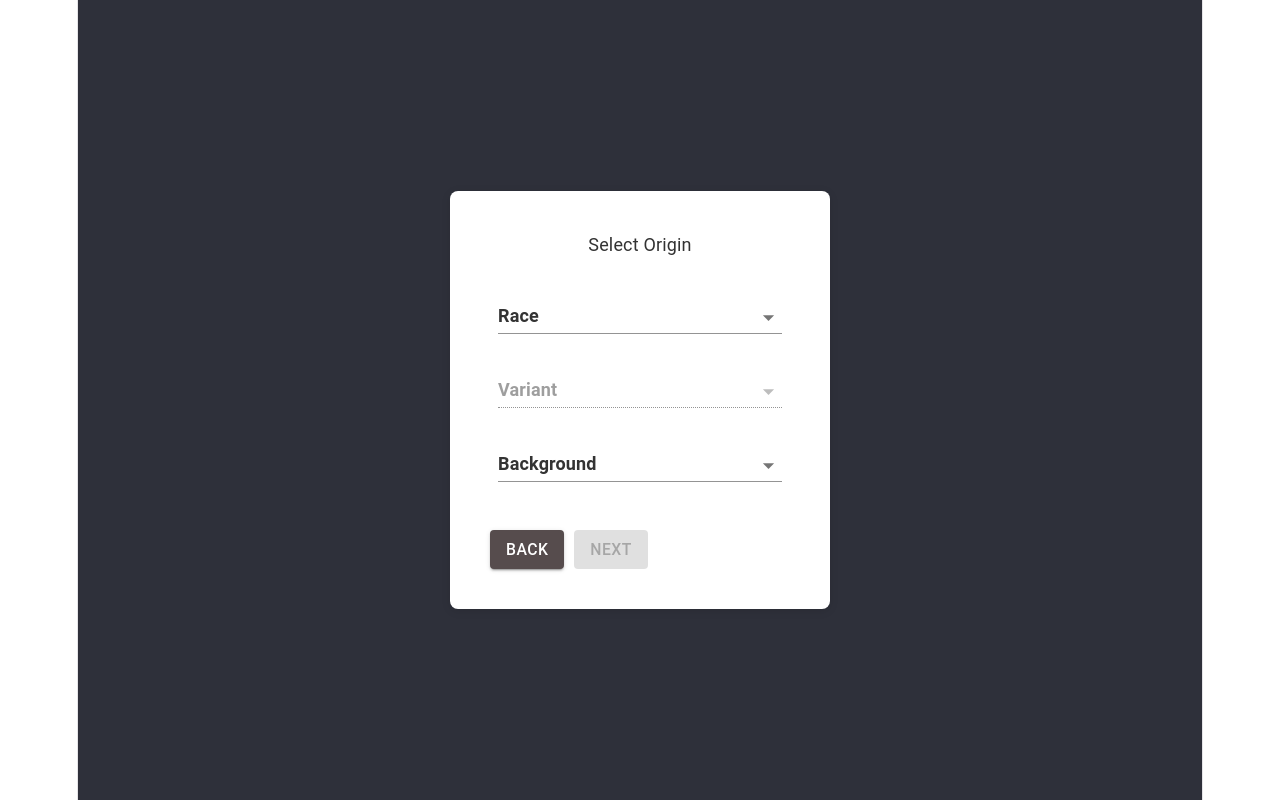
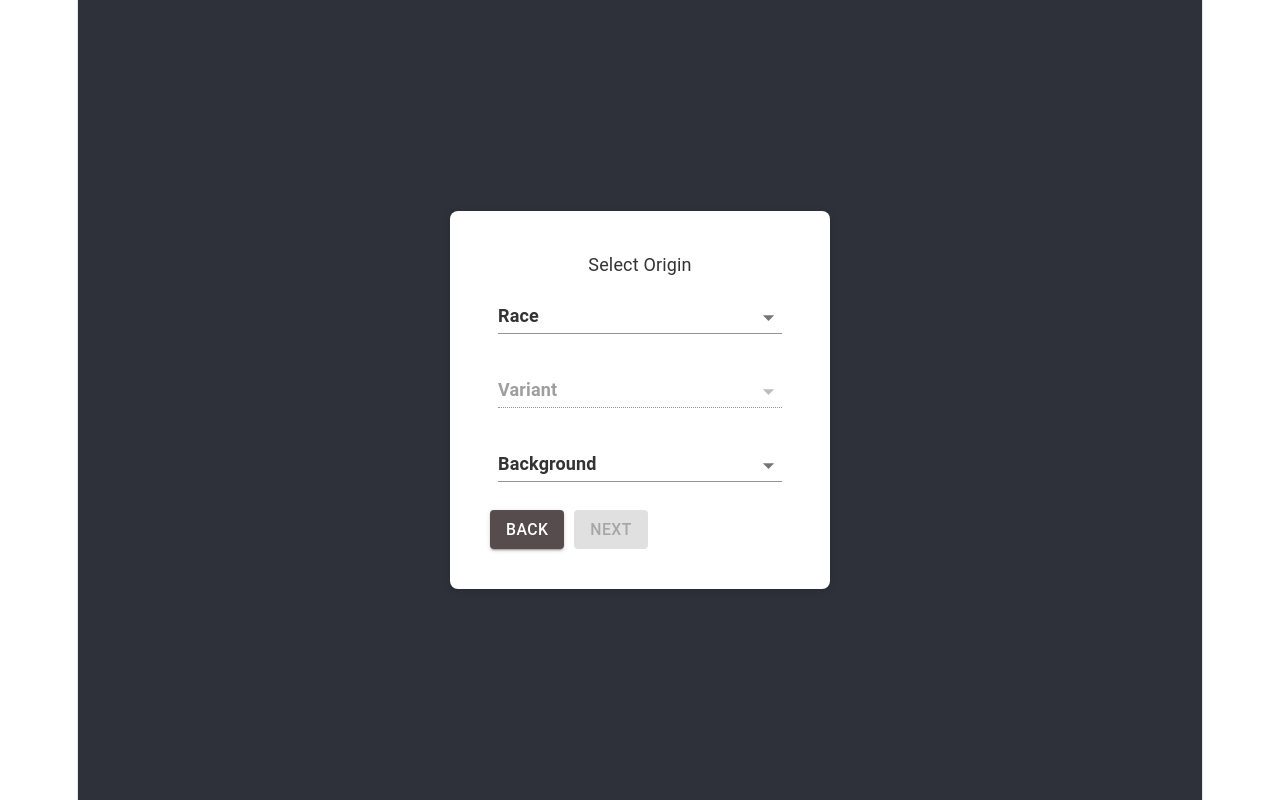
Before and after one commit to Johnathon-M-Begg/PhantasyStar_TTRPG_tool, a React (Vite) app: page /create in a window 1280 px wide. Built offline with nearby package versions, Linux system fonts and the light colour scheme.

Commit message:
feature/1 checkpoint

```diff
--- a/src/components/CharacterCreation/CreateCharacter.jsx
+++ b/src/components/CharacterCreation/CreateCharacter.jsx
@@ -16,7 +16,7 @@ function CreateCharacter() {
 
     return (
         <div className="container">
-            <div className="white-box">
+            <Box className="white-box">
                 {step === 1 && (
                     <OriginSelect
                         selectedOrigin={selectedOrigin}
@@ -38,7 +38,7 @@ function CreateCharacter() {
                     setStep={setStep}
                     />
                 )}
-            </div>
+            </Box>
         </div>
     )
 }
--- a/src/components/CharacterCreation/OriginSelect.jsx
+++ b/src/components/CharacterCreation/OriginSelect.jsx
@@ -56,14 +56,14 @@ function OriginSelect({
     ]
 
     const variants = [
-        {name: 'Default', traits: ['Adaptable', 'Resourceful', 'Versatile']},
-        {name: 'Arctic Climate', traits: ['Cold Resistance']},
-        {name: 'Extreme Heat', traits: ['Heat Resistance']},
-        {name: 'High Gravity', traits: ['Jump Boost', 'Strength Increase']},
-        {name: 'Spacer', traits: ['Vehicle Proficiency']},
-        {name: 'Subterranean', traits: ['Dark Vision', 'Skill rank']},
-        {name: 'Utopian', traits: ['Fear Resistance', 'Charm Resistance', 'Vehicle or Tool proficiency']},
-        {name: 'Wasteland', traits: ['Necrotic Resistance', 'Poison Resistance', 'Disease Resistance']},
+        {name: 'Default'},
+        {name: 'Arctic Climate'},
+        {name: 'Extreme Heat'},
+        {name: 'High Gravity'},
+        {name: 'Spacer'},
+        {name: 'Subterranean'},
+        {name: 'Utopian'},
+        {name: 'Wasteland'},
     ]
 
     const backgrounds = [
@@ -152,20 +152,24 @@ function OriginSelect({
     }
 
     return (
-        <Stack>
+        <Box width={'100%'}>
             <Typography>Select Origin</Typography>
-            <Box className="form-group">
-                <RaceSelect/>
-                <VariantSelect/>
-                <BackgroundSelect/>
-            </Box>
-            <Grid size={2} className="button-group">
+            <Stack direction={"row"}>
+                <Stack direction={"column"} width={"100%"} spacing={2}>
+                    <Box className="form-group">
+                        <RaceSelect/>
+                        <VariantSelect/>
+                        <BackgroundSelect/>
+                    </Box>
+                </Stack>
+            </Stack>
+            <Box direction={"row"} className="button-group">
                 <Button variant="contained" color="secondary" onClick={() => navigate('/')}>Back</Button>
                 <Button variant="contained" color="primary" onClick={() => setStep(2)}
                         disabled={!selectedOrigin.race || !selectedOrigin.background || !selectedOrigin.variant}
                 >Next</Button>
-            </Grid>
-        </Stack>
+            </Box>
+        </Box>
     )
 }
 
```
